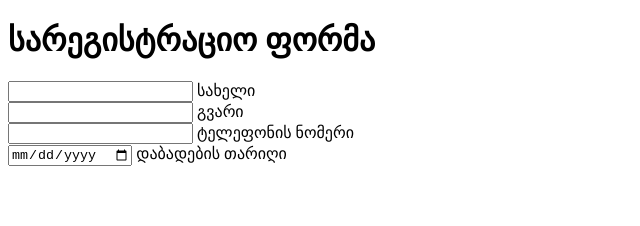
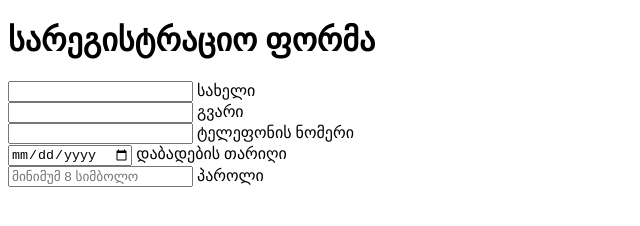
Before and after one commit to N1nutsa/Lect2-Homework, a plain HTML site: page index.html in a window 1280 px wide. Shown: the whole page, without its empty margins (0-640 px from the left). Drawn offline with Linux system fonts and the light colour scheme.

Commit message:
created input - password

```diff
--- a/index.html
+++ b/index.html
@@ -20,10 +20,15 @@
             <input type="tel" id="tel">
             <label for="tel">ტელეფონის ნომერი</label>
         </div>
-    <div>
-        <input type="date" id="birthdate">
-        <label for="birthdate">დაბადების თარიღი</label>
-    </div>
+        <div>
+            <input type="date" id="birthdate">
+            <label for="birthdate">დაბადების თარიღი</label>
+        </div>
+        <div>
+            <input type="password" id="password" placeholder="მინიმუმ 8 სიმბოლო" minlength="8" required>
+            <label for="password">პაროლი</label>
+        </div>
+
 
 
 
```
